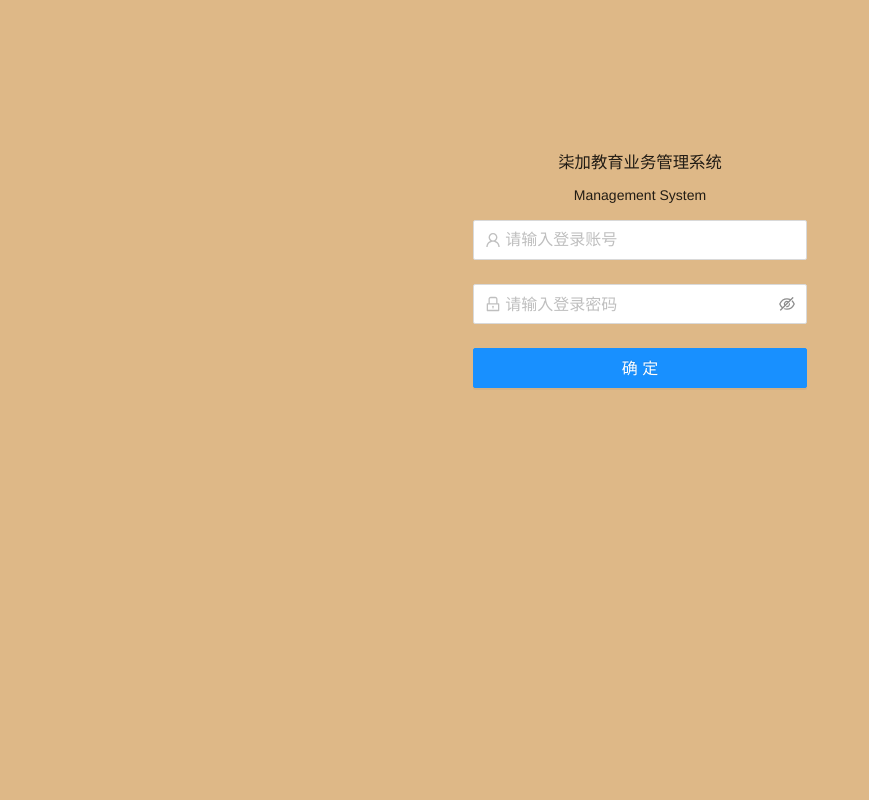
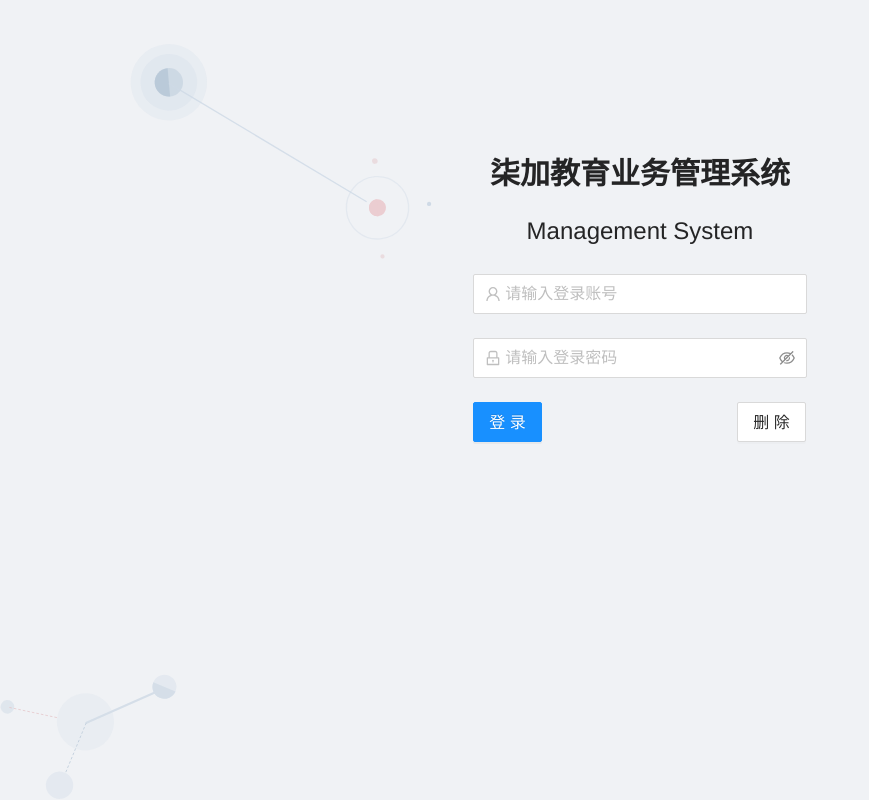
Before and after one commit to kaciya/7PlusEducationSystem, a Vue app: page /#/login in a window 1280 px wide. Shown: the whole page, without its empty margins (0-869 px from the left). Built offline with nearby package versions, Linux system fonts and the light colour scheme.

Commit message:
💄 美化登录页

```diff
--- a/src/views/Login/index.vue
+++ b/src/views/Login/index.vue
@@ -52,14 +52,27 @@
 
               <!-- 确定登录按钮 start -->
               <a-form-item :wrapperCol="{ span: 20, offset: 2 }">
-                <a-button
-                  type="primary"
-                  block
-                  size="large"
-                  @click="loginSubmit"
-                >
-                  确定
-                </a-button>
+                <a-row type="flex" justify="space-between">
+                  <a-col :span="5">
+                    <a-button type="primary" size="large" @click="loginSubmit">
+                      登录
+                    </a-button>
+                  </a-col>
+                  <a-col :span="5">
+                    <a-tooltip placement="topLeft">
+                      <template #title>
+                        <span>点击删除已输入密码</span>
+                      </template>
+                      <a-button
+                        type="default"
+                        size="large"
+                        @click="clearPassword"
+                      >
+                        删除
+                      </a-button>
+                    </a-tooltip>
+                  </a-col>
+                </a-row>
               </a-form-item>
               <!-- 确定登录按钮 end -->
             </a-form>
@@ -81,7 +94,7 @@ import { useLoginSubmit } from "./useLoginSubmit";
 export default {
   setup() {
     // 表单提交
-    let { loginData, loginSubmit, loginForm } = useLoginSubmit();
+    let { loginData, loginSubmit, loginForm, clearPassword } = useLoginSubmit();
     // 表单校验
     let { loginRules } = userLoginRules();
     // 返回
@@ -93,7 +106,9 @@ export default {
       // 登录表单数据校验规则
       loginRules,
       // 点击登录方法
-      loginSubmit
+      loginSubmit,
+      // 点击删除密码
+      clearPassword
     };
   },
   components: {
@@ -106,7 +121,9 @@ export default {
 <style lang="scss" scoped>
 #app > .ant-layout {
   height: 100%;
-  background-color: burlywood;
+  background-image: url("../../assets/images/login/bg.svg");
+  background-repeat: no-repeat;
+  background-size: cover;
 }
 
 .login {
@@ -117,5 +134,12 @@ export default {
 
 .login-title {
   text-align: center;
+  h3 {
+    font-size: 30px;
+    font-weight: 700;
+  }
+  p {
+    font-size: 24px;
+  }
 }
 </style>
--- a/src/views/Login/useLoginSubmit.js
+++ b/src/views/Login/useLoginSubmit.js
@@ -23,6 +23,7 @@ export const useLoginSubmit = () => {
   // 声明loginForm
   let loginForm = ref(null);
 
+  // 提交表单
   let loginSubmit = () => {
     // 校验登录表单的数据
     loginForm.value
@@ -55,10 +56,16 @@ export const useLoginSubmit = () => {
       });
   };
 
+  // 清除表单密码
+  let clearPassword = () => {
+    loginData.password = "";
+  };
+
   return {
     loginData,
     loginSubmit,
-    loginForm
+    loginForm,
+    clearPassword
   };
 };
 //#endregion
```
Also changed, not shown: src/assets/images/login/bg.svg (added).
